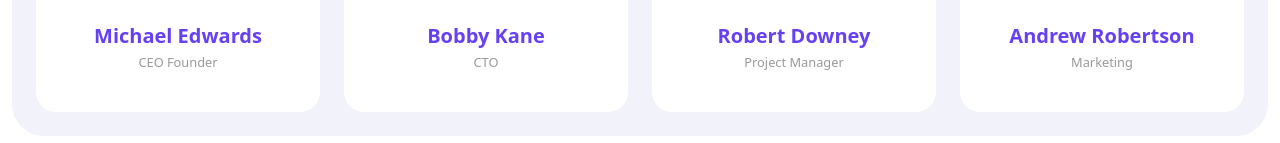
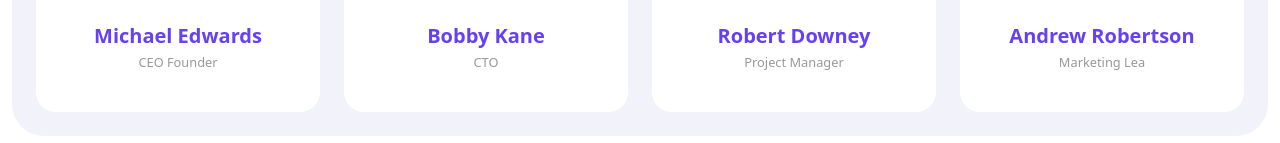
Before and after one commit to mehulrajdev/AboutProject, a React (Vite) app: page / in a window 1280 px wide. Shown: the part 536-679 px from the top of the page. Built offline with nearby package versions, Linux system fonts and the light colour scheme.

Commit message:
updated aboutPage

```diff
--- a/src/Component/About.jsx
+++ b/src/Component/About.jsx
@@ -148,7 +148,7 @@ const About = () => {
                   <h6 className="text-[#6640f4] text-xl font-semibold">
                     Andrew Robertson
                   </h6>
-                  <small className="text-[#999]">Marketing </small>
+                  <small className="text-[#999]">Marketing Lea </small>
                 </div>
               </div>
             </div>
```
